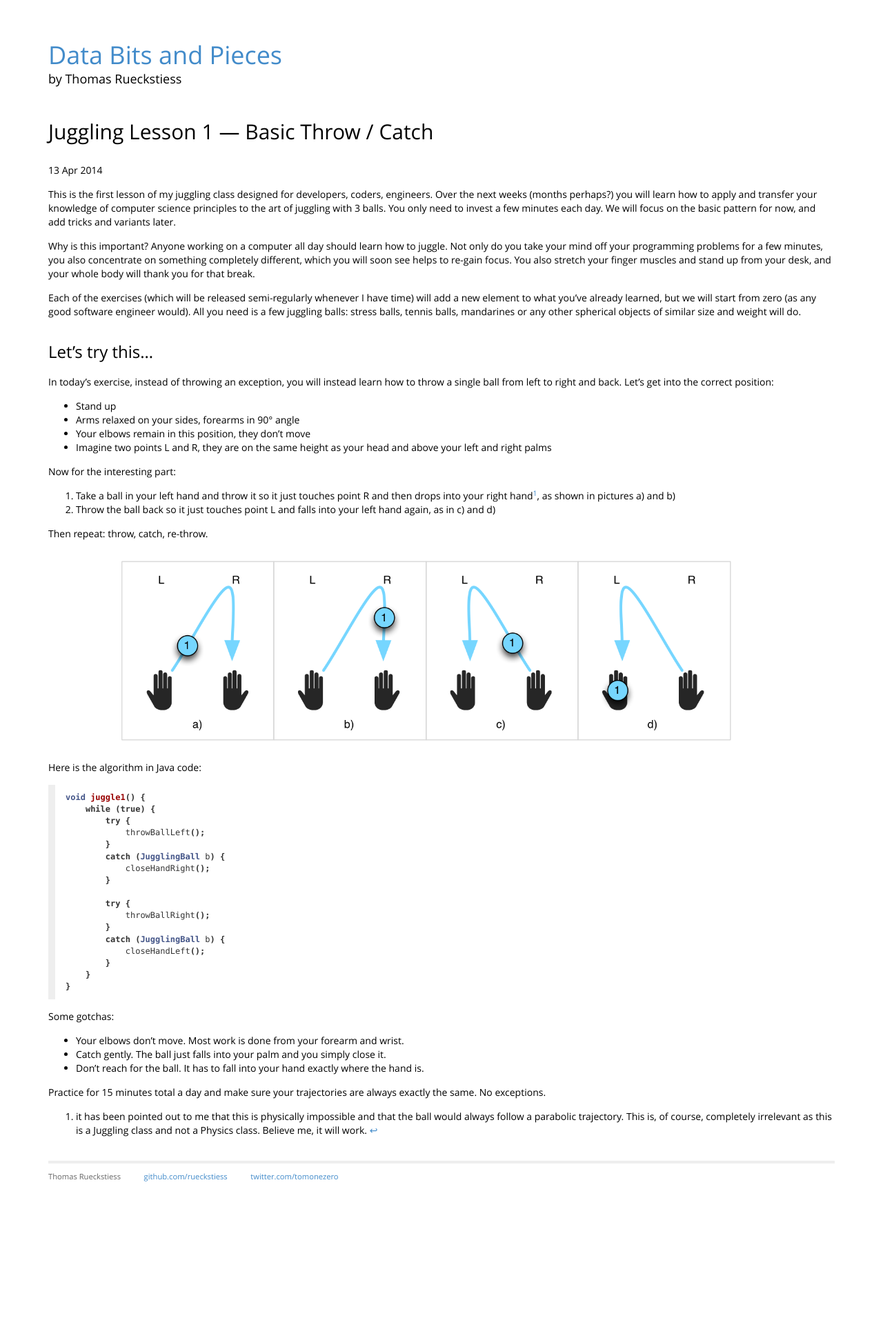
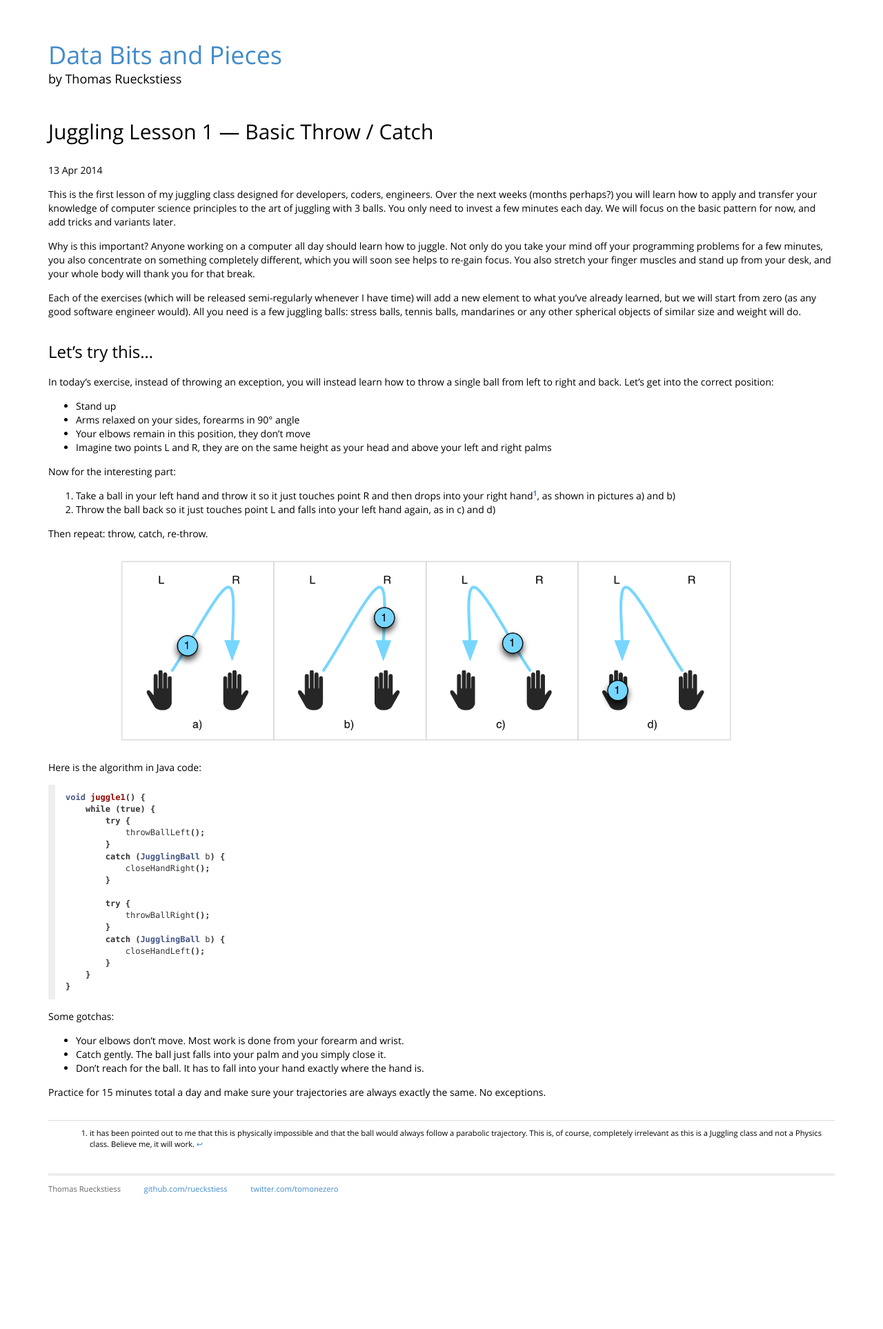
Before and after one commit to rueckstiess/rueckstiess.github.io, a Jekyll site: the page built from _posts/2014-04-14-lesson-1-throw-catch.markdown, in a window 1280 px wide. Shown: the whole page at 69% size. Built offline with Jekyll 4.4.1, drawn with Linux system fonts in a browser that asks for light colours.

Commit message:
modified css for footnotes slightly.

```diff
--- a/css/stack.css
+++ b/css/stack.css
@@ -125,6 +125,21 @@ legend{border:0;padding:0}
 
 .posts li {
   line-height: 1.75em;
+}
+
+.footnote {
+    font-weight: bold;
+}
+
+div.footnotes {
+    margin-top: 30px;
+    padding-top: 10px;
+    padding-left: 20px;
+    border-top: 1px solid #ddd;
+}
+
+.footnotes {
+    font-size: 80%;
 }
 
 button,input,select,textarea{font-family:inherit;font-size:100%;margin:0}
```
